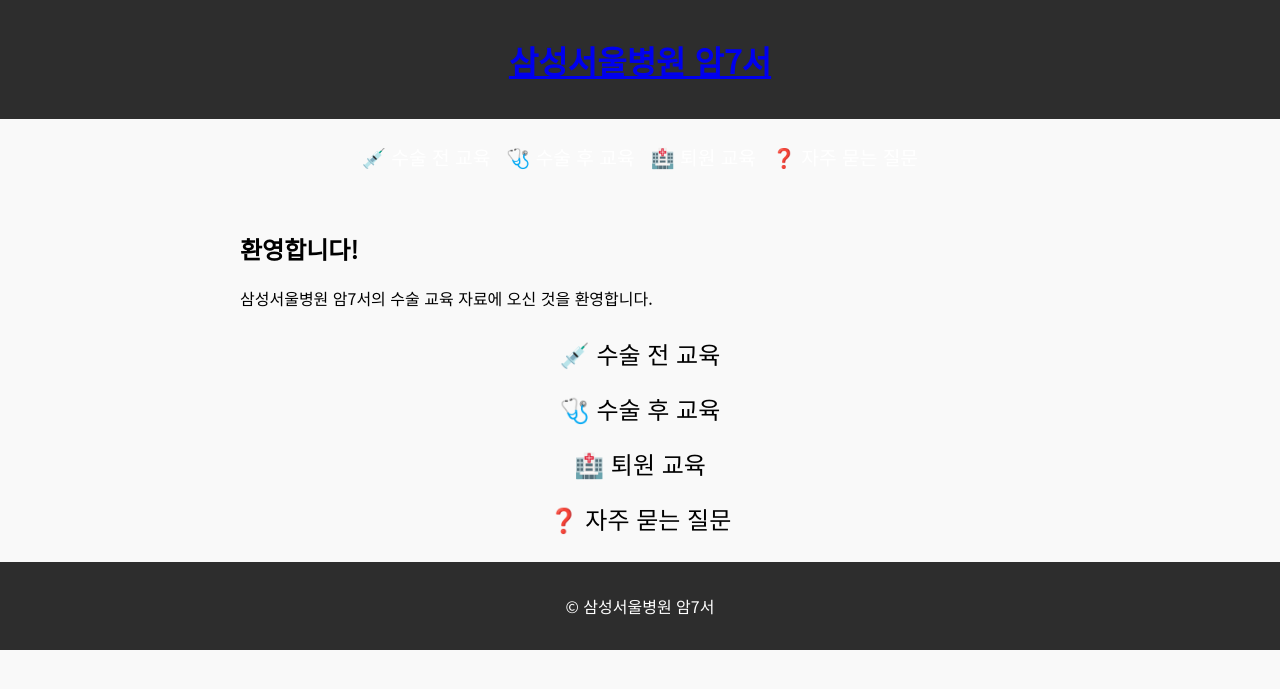
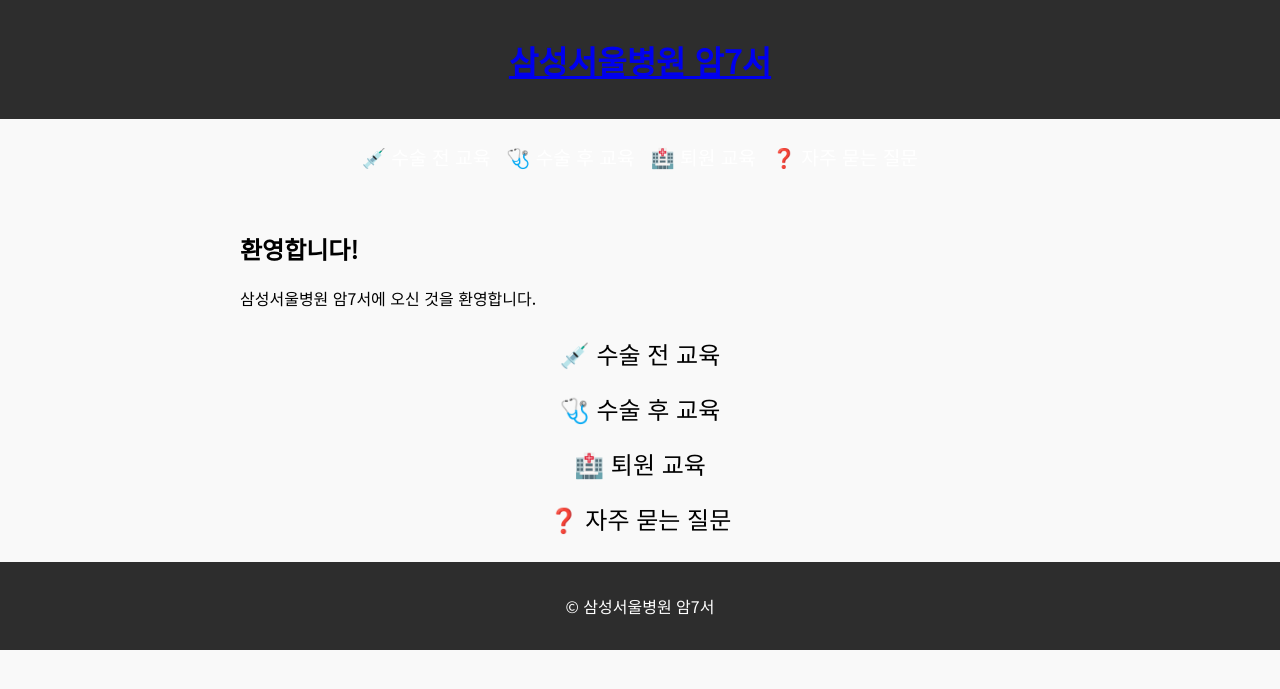
Before and after one commit to samgulza/samgulza.github.io, a Jekyll site: the page built from index.html, in a window 1280 px wide. Shown: the top 689 px of the page. Built offline with Jekyll 4.4.1, drawn with Linux system fonts in a browser that asks for light colours.

Commit message:
Update index.html

```diff
--- a/index.html
+++ b/index.html
@@ -5,7 +5,7 @@ title: "홈"
 
 <div class="container">
   <h2>환영합니다!</h2>
-  <p>삼성서울병원 암7서의 수술 교육 자료에 오신 것을 환영합니다.</p>
+  <p>삼성서울병원 암7서에 오신 것을 환영합니다.</p>
   <div class="menu">
     <div class="menu-item">
       <a href="{{ '/categories/#수술-전-교육' | relative_url }}">💉 수술 전 교육</a>
```
